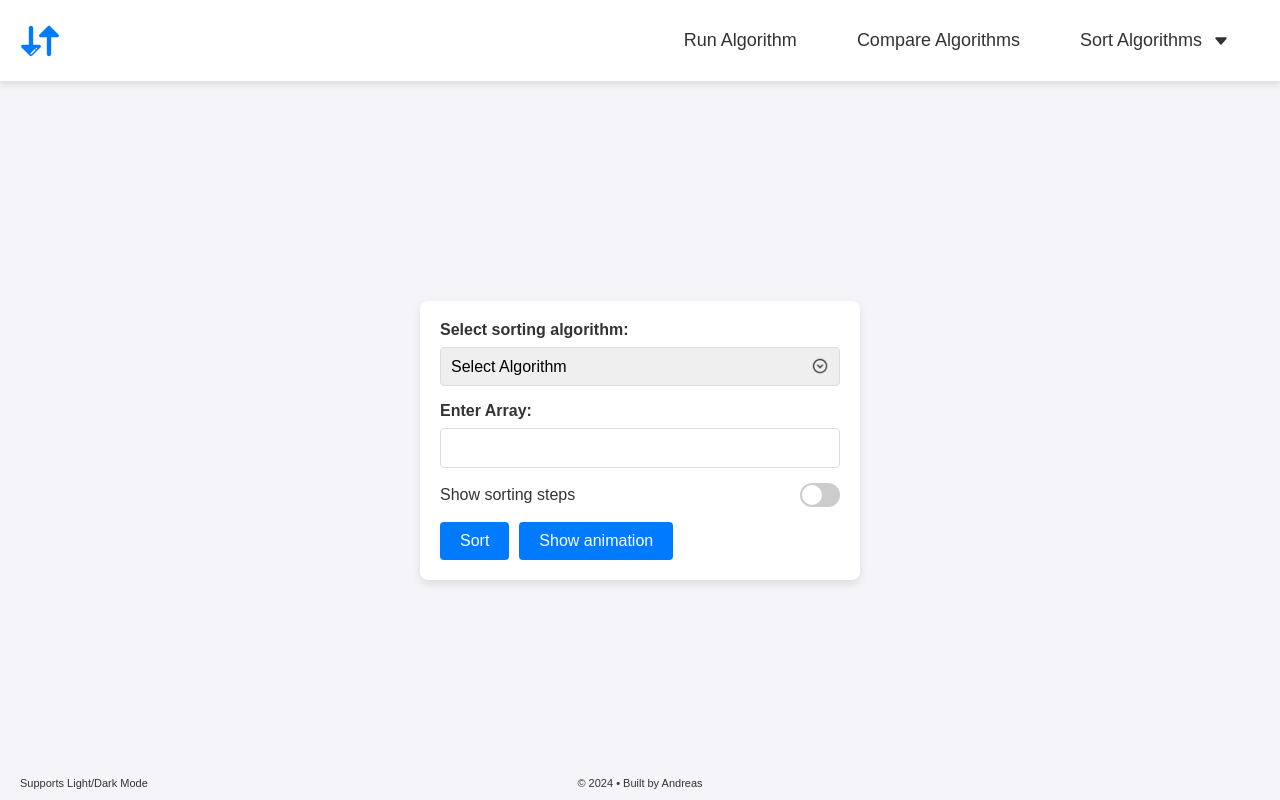
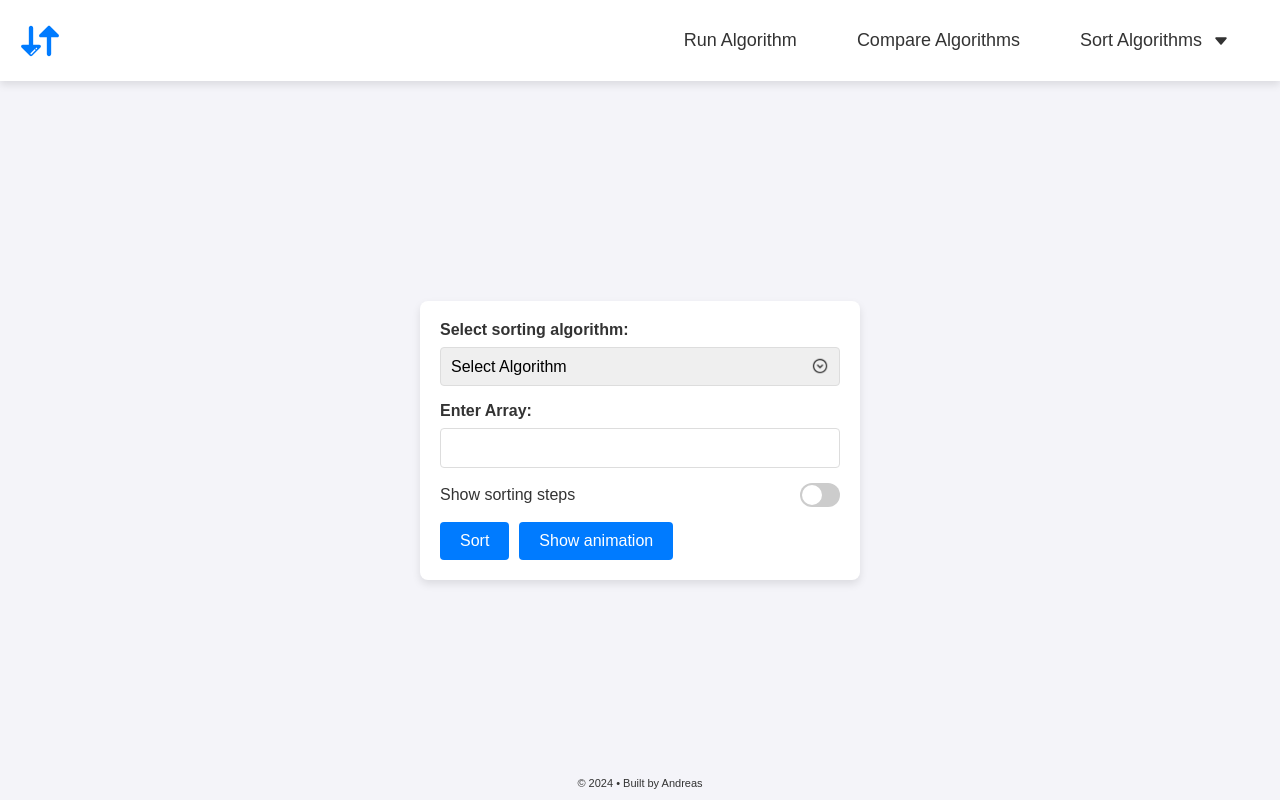
Before and after one commit to aghyy/sorting-visualizer, a React (Vite) app: page / in a window 1280 px wide. Built offline with nearby package versions, Linux system fonts and the light colour scheme.

Commit message:
change footer

```diff
--- a/src/App.jsx
+++ b/src/App.jsx
@@ -120,12 +120,13 @@ function App() {
 
       <div className='fixed-footer'>
         <div className="left-footer">
-          <p>Supports Light/Dark Mode</p>
+          <p></p>
         </div>
         <div className="center-footer">
           <p>© 2024 • Built by Andreas</p>
         </div>
         <div className="right-footer"></div>
+        <p></p>
       </div>
     </>
   );
```
